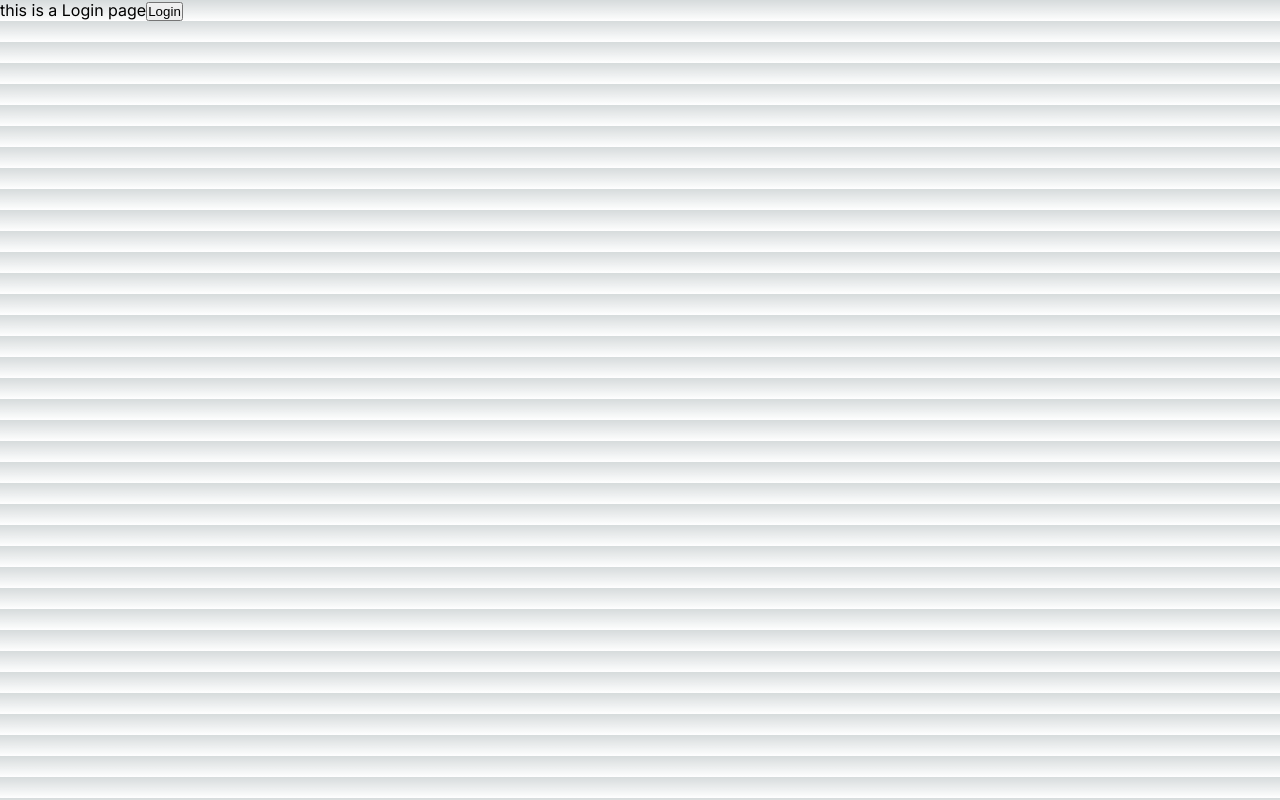
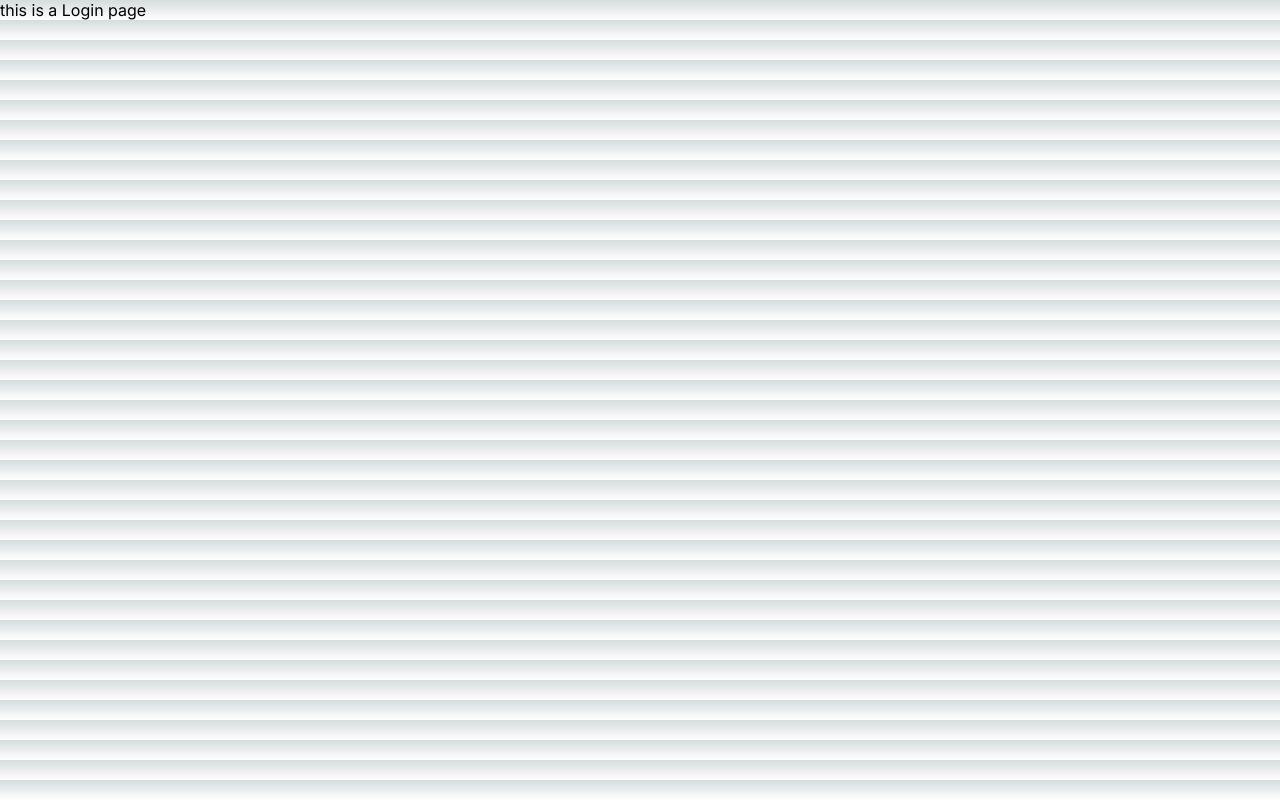
Before and after one commit to SUNNYSAINI729/multizone, a Next.js app in the folder home/: page /login in a window 1280 px wide. Built offline with nearby package versions, Linux system fonts and the light colour scheme.

Commit message:
Revert "add button on login page"
This reverts commit 4abf90879222138cf7aaf1a1381816b803f42a0b.

```diff
--- a/home/app/login/page.js
+++ b/home/app/login/page.js
@@ -7,8 +7,6 @@ const Login = () => {
 
       </style>
         this is a Login page
-
-        <button> Login </button>
     </div>
   )
 }
```
